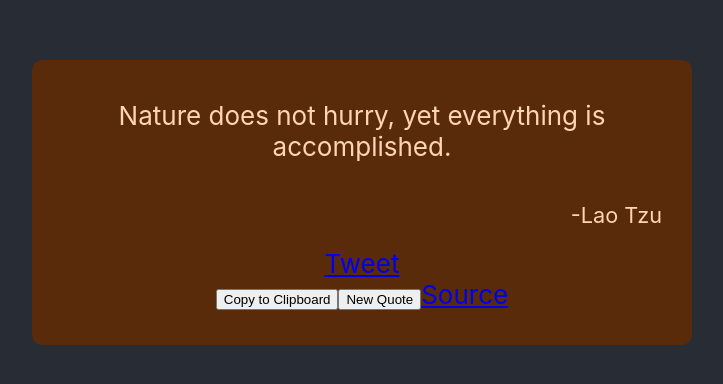
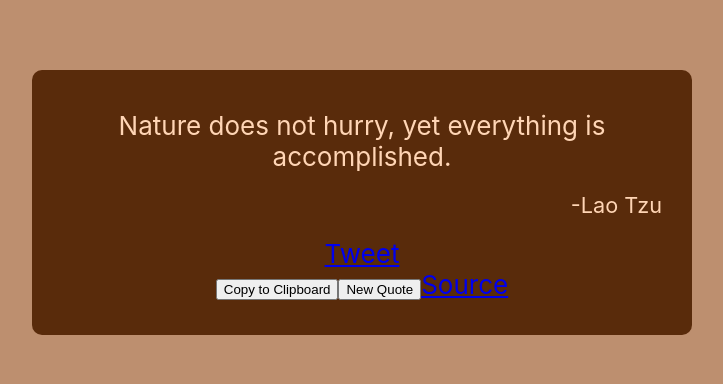
Before and after one commit to danzel-py/Random-Quote-Machine, a React (Create React App) app: page / in a window 1280 px wide. Shown: the part 198-582 px from the top of the page, without its empty margins (278-1001 px from the left). Built offline with nearby package versions, Linux system fonts and the light colour scheme.

Commit message:
Cool bg adaptive
Added bg color too. Got an idea to provide night mode toggle.

```diff
--- a/src/App.css
+++ b/src/App.css
@@ -22,6 +22,7 @@
   justify-content: center;
   font-size: calc(10px + 2vmin);
   color: white;
+  transition: all 0.6s
 }
 
 
@@ -38,7 +39,7 @@
 }
 
 #text{
-  margin: 0px 0px 40px 0px;
+  margin: 0px 0px 20px 0px;
   font-size: normal;
 }
 
--- a/src/App.js
+++ b/src/App.js
@@ -8,7 +8,7 @@ const defaultStyle = {
 function App() {
   return (
     <div className="App">
-      <header className="App-header">
+      <header className="App-header" id="app-body">
         <div id='quote-box-container'>
           <QuoteBox />
         </div>
@@ -39,6 +39,8 @@ class QuoteBox extends React.Component {
     let b = Math.floor((Math.random())*100)+10
     document.getElementById("quote-box-container").style.backgroundColor = "rgb("+r+","+g+","+b+")";
     document.getElementById("quote-box-container").style.color = `rgb(${r + 170},${g + 170},${b + 170})`; //String Template is Cool
+    document.getElementById("app-body").style.backgroundColor = `rgb(${r + 100},${g + 100},${b + 100})`;
+
   }
 
   componentDidMount(){
```
